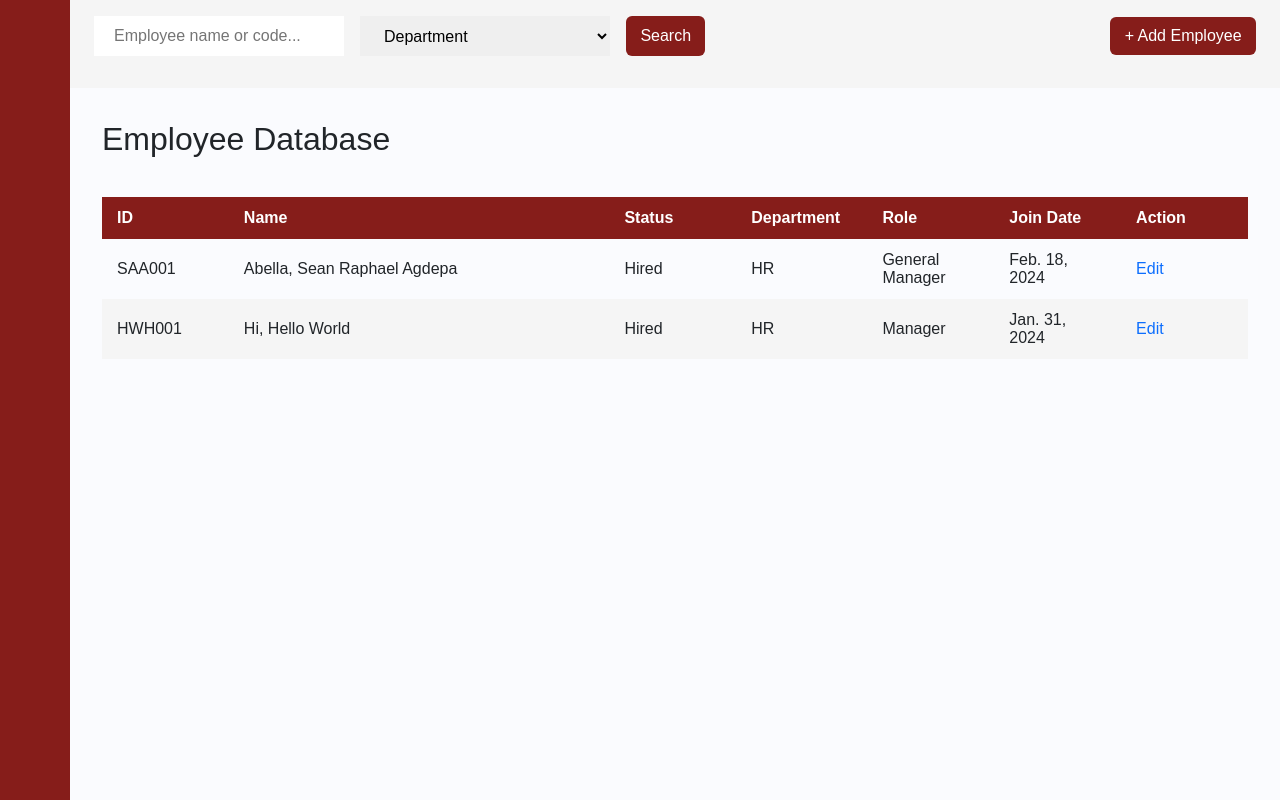
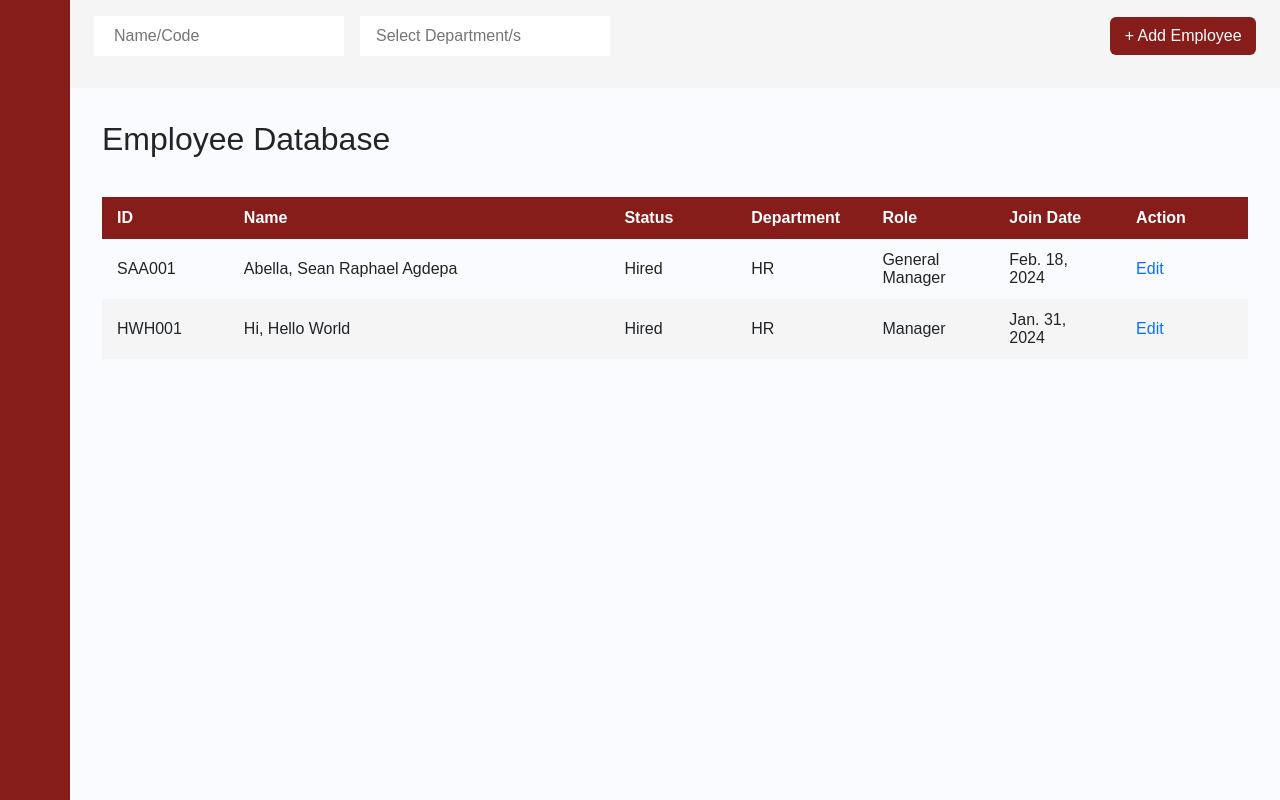
Before and after one commit to Auresan/MSYS42PayRoll, a Django app: page /employee_database in a window 1280 px wide. Run offline with Django 4.2, Linux system fonts and the light colour scheme; data comes from the database, SQL or seed files in the repository; some libraries are stand-ins or nearby versions; some web fonts are replaced.

Commit message:
Fixes to temp code
Adding back the better search

```diff
--- a/shpayrollappv2/shpayrollappv2/payrollapp/templates/payrollapp/employee_database.html
+++ b/shpayrollappv2/shpayrollappv2/payrollapp/templates/payrollapp/employee_database.html
@@ -6,15 +6,16 @@
     <div class="dashboard-navbar">
         <form action="#">
           <div class="nav-search">
-            <input type="text" class="search-query mr-3" placeholder="Employee name or code...">
-            <select id="inputDept" class="search-query">
+            <input type="text" class="search-query mr-3" placeholder="Name/Code" onkeyup="searchName()" id="eName">
+            <input type="text" class="search-query px-3" id="eDepa" placeholder="Select Department/s" onkeyup="searchDepartment()">
+            <!-- Fixing the filter command <select id="inputDept" class="search-query">
                 <option selected >Department</option>
                 <option value="HR">HR</option>
                 <option value="IT">IT</option>
                 <option value="Sales">Sales</option>
                 <option value="Accounting">Accounting</option>
-            </select>
-            <button class="btn mx-3" type="button">Search</button>
+            </select>-->
+
           </div>
         </form>
         <div class="navbar-content">
```
